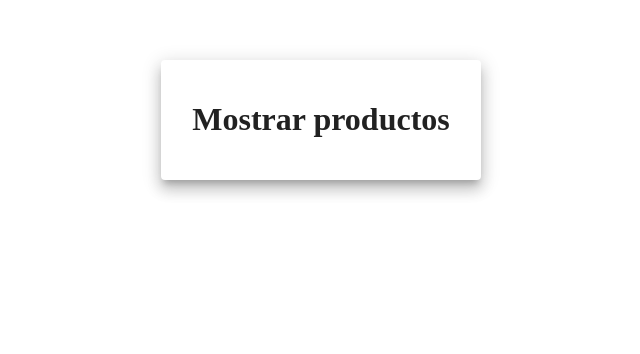
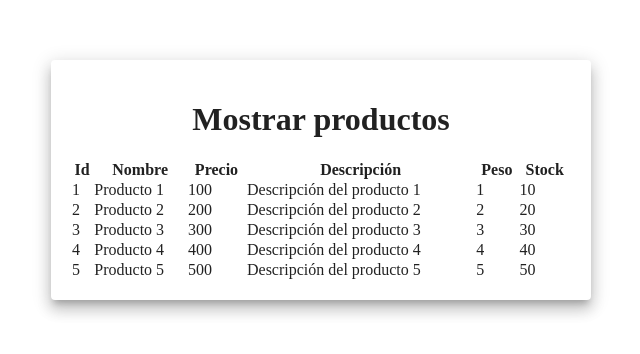
Before and after one commit to Fran250599/React-Products-Managing-Tool, a React (Vite) app: page /showProducts in a window 1280 px wide. Shown: the top 354 px of the page, without its empty margins (319-959 px from the left). Built offline with nearby package versions, Linux system fonts and the light colour scheme.

Commit message:
Products table

```diff
--- a/src/App.jsx
+++ b/src/App.jsx
@@ -1,7 +1,7 @@
 import { useState } from 'react'
 import './App.css'
 import { createBrowserRouter, RouterProvider } from 'react-router-dom'
-import { Link } from 'react-router-dom';
+
 
 import Login from './pages/login'
 import SignUp from './pages/SignUp'
--- a/src/pages/ShowProducts.jsx
+++ b/src/pages/ShowProducts.jsx
@@ -1,21 +1,88 @@
 import React from 'react';
 
-import { Grid, Paper, Button } from '@mui/material';
+import { Grid, Paper, Table } from '@mui/material';
 
 export default function AddProducts (){
 
     // Styles for the components
-    const paperStyle = { padding: 20, width: 280, margin: "20px auto" }
-    const avatarStyle = { backgroundColor: '#1bbd7e' }
-    const btnStyle = { margin: '8px 0' }
-    const textFieldStyle = { margin: '8px 0' }
+
+    // Style for the main grid
     const mainGridStyle = { height: '100vh' }
+    const paperStyle = { padding: 20, width: 500, margin: "20px auto" }
+
+    // Dummy array of products with the next structure: id, name, price, description, weight, stock
+    const products = [
+        {
+            id: 1,
+            name: "Producto 1",
+            price: 100,
+            description: "Descripción del producto 1",
+            weight: 1,
+            stock: 10
+        },
+        {
+            id: 2,
+            name: "Producto 2",
+            price: 200,
+            description: "Descripción del producto 2",
+            weight: 2,
+            stock: 20
+        },
+        {
+            id: 3,
+            name: "Producto 3",
+            price: 300,
+            description: "Descripción del producto 3",
+            weight: 3,
+            stock: 30
+        },
+        {
+            id: 4,
+            name: "Producto 4",
+            price: 400,
+            description: "Descripción del producto 4",
+            weight: 4,
+            stock: 40
+        },
+        {
+            id: 5,
+            name: "Producto 5",
+            price: 500,
+            description: "Descripción del producto 5",
+            weight: 5,
+            stock: 50
+        }
+    ]
 
     return (
        <Grid style={mainGridStyle}>
-            <Paper elevation={10} style={paperStyle}>
+            <Paper elevation={10} style={paperStyle} >
                 <Grid align="center">
                     <h1>Mostrar productos</h1>
+                    <Table>
+                        <thead>
+                            <tr>
+                                <th>Id</th>
+                                <th>Nombre</th>
+                                <th>Precio</th>
+                                <th>Descripción</th>
+                                <th>Peso</th>
+                                <th>Stock</th>
+                            </tr>
+                        </thead>
+                        <tbody>
+                            {products.map((product) => (
+                                <tr>
+                                    <td>{product.id}</td>
+                                    <td>{product.name}</td>
+                                    <td>{product.price}</td>
+                                    <td>{product.description}</td>
+                                    <td>{product.weight}</td>
+                                    <td>{product.stock}</td>
+                                </tr>
+                            ))}
+                        </tbody>
+                    </Table>
                 </Grid>
             </Paper>
        </Grid>
```
